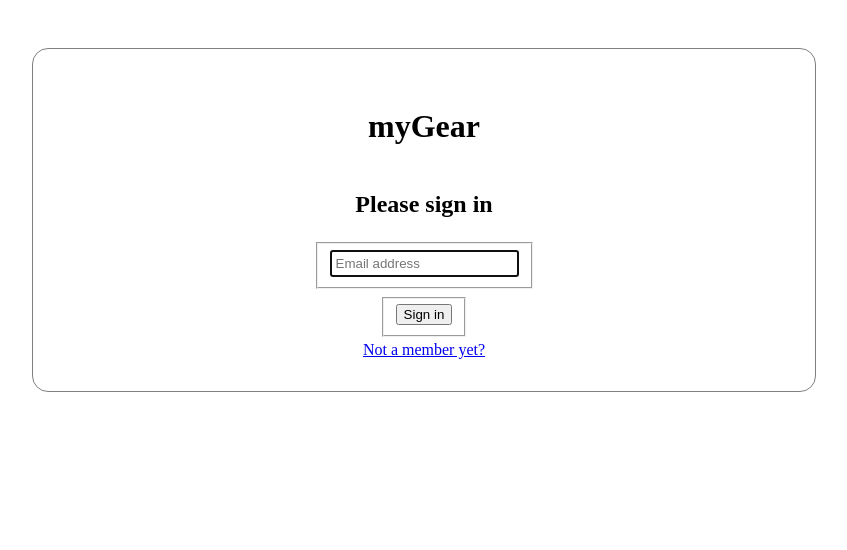
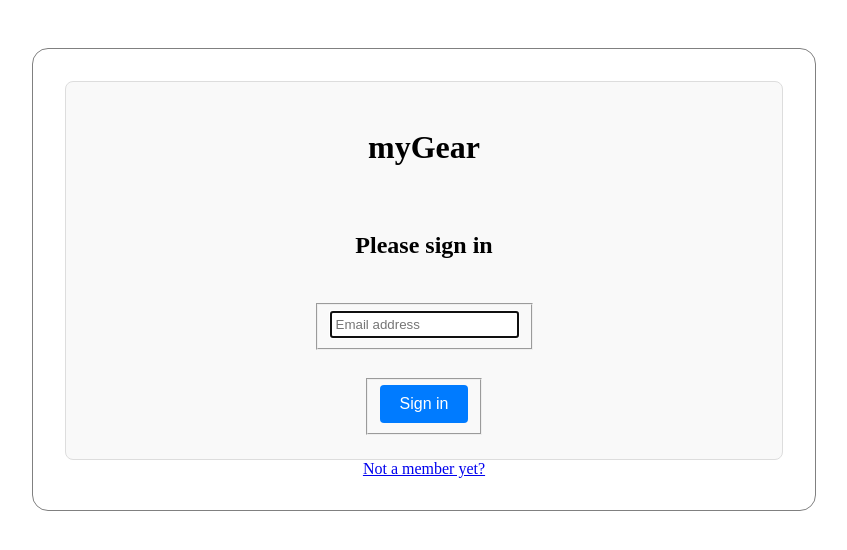
Before and after one commit to jeremywhitney/mygear, a React (Vite) app: page /login in a window 1280 px wide. Shown: the top 550 px of the page, without its empty margins (216-1063 px from the left). Built offline with nearby package versions, Linux system fonts and the light colour scheme.

Commit message:
Added validation to form for category, brand and model. Moved alpha sorting to category and brand dropdown components. Basic CSS for form.

```diff
--- a/src/components/filter/BrandDropdown.jsx
+++ b/src/components/filter/BrandDropdown.jsx
@@ -3,6 +3,7 @@ export const BrandDropdown = ({
   selectedBrand,
   setSelectedBrand,
 }) => {
+  const sortedBrands = [...brands].sort((a, b) => a.name.localeCompare(b.name));
   return (
     <select
       className="filter-dropdown"
@@ -10,7 +11,7 @@ export const BrandDropdown = ({
       onChange={(e) => setSelectedBrand(e.target.value)}
     >
       <option value="">All Brands</option>
-      {brands.map((brand) => (
+      {sortedBrands.map((brand) => (
         <option key={brand.id} value={brand.id}>
           {brand.name}
         </option>
--- a/src/components/filter/CategoryDropdown.jsx
+++ b/src/components/filter/CategoryDropdown.jsx
@@ -3,14 +3,17 @@ export const CategoryDropdown = ({
   selectedCategory,
   setSelectedCategory,
 }) => {
+  const sortedCategories = [...categories].sort((a, b) =>
+    a.name.localeCompare(b.name)
+  );
   return (
     <select
       className="filter-dropdown"
       value={selectedCategory}
       onChange={(e) => setSelectedCategory(e.target.value)}
     >
-      <option value="">All Categories</option>
-      {categories.map((category) => (
+      <option value="">Select a Category</option>
+      {sortedCategories.map((category) => (
         <option key={category.id} value={category.id}>
           {category.name}
         </option>
--- a/src/components/forms/Form.css
+++ b/src/components/forms/Form.css
@@ -0,0 +1,120 @@
+/* 2 Column Layout*/
+
+form {
+    max-width: 800px;
+    margin: 0 auto;
+    padding: 20px;
+    border: 1px solid #ddd;
+    border-radius: 8px;
+    background-color: #f9f9f9;
+    display: grid;
+    grid-template-columns: 1fr 1fr;
+    gap: 20px;
+  }
+
+  form div {
+    display: flex;
+    flex-direction: column;
+  }
+
+  label {
+    font-weight: bold;
+    margin-bottom: 5px;
+  }
+
+  input[type="text"],
+  textarea {
+    width: 100%;
+    padding: 8px;
+    border: 1px solid #ccc;
+    border-radius: 4px;
+  }
+
+  textarea {
+    height: 120px;
+    resize: vertical;
+  }
+
+  button {
+    grid-column: span 2;
+    background-color: #007bff;
+    color: white;
+    border: none;
+    padding: 10px 20px;
+    border-radius: 4px;
+    cursor: pointer;
+    font-size: 16px;
+  }
+
+  button:hover {
+    background-color: #0056b3;
+  }
+
+  /* Adjustments for two-column layout */
+  .gear-form-item {
+    grid-column: span 1;
+  }
+
+  .gear-form-item.full-width {
+    grid-column: span 2;
+  }
+
+
+/* Vertical layout */
+
+/* form {
+    max-width: 600px;
+    margin: 0 auto;
+    padding: 20px;
+    border: 1px solid #ddd;
+    border-radius: 8px;
+    background-color: #f9f9f9;
+  }
+
+  form div {
+    margin-bottom: 15px;
+  }
+
+  label {
+    display: block;
+    font-weight: bold;
+    margin-bottom: 5px;
+  }
+
+  input[type="text"],
+  textarea {
+    width: 100%;
+    padding: 8px;
+    border: 1px solid #ccc;
+    border-radius: 4px;
+  }
+
+  textarea {
+    height: 100px;
+    resize: vertical;
+  }
+
+  button {
+    background-color: #007bff;
+    color: white;
+    border: none;
+    padding: 10px 20px;
+    border-radius: 4px;
+    cursor: pointer;
+    font-size: 16px;
+  }
+
+  button:hover {
+    background-color: #0056b3;
+  }
+
+  .filter-dropdown {
+    width: 100%;
+    padding: 8px;
+    border: 1px solid #ccc;
+    border-radius: 4px;
+  }
+
+  .for-sale-filter {
+    margin-top: 10px;
+  } */
--- a/src/components/forms/GearForm.jsx
+++ b/src/components/forms/GearForm.jsx
@@ -3,6 +3,7 @@ import { CategoryDropdown } from "../filter/CategoryDropdown";
 import { ConditionDropdown } from "../filter/ConditionDropdown";
 import { BrandDropdown } from "../filter/BrandDropdown";
 import { ForSaleFilter } from "../filter/ForSaleFilter";
+import "./Form.css"
 
 export const GearForm = ({
   currentUser,
@@ -20,9 +21,21 @@ export const GearForm = ({
   const [description, setDescription] = useState(gear.description || "");
   const [image, setImage] = useState(gear.image || "");
   const [forSale, setForSale] = useState(gear.forSale || false);
+  const [errors, setErrors] = useState({});
 
   const onSubmit = (event) => {
     event.preventDefault();
+
+    // Basic validation
+    const newErrors = {};
+    if (!category) newErrors.category = "Category is required";
+    if (!brand) newErrors.brand = "Brand is required";
+    if (!model) newErrors.model = "Model is required";
+
+    if (Object.keys(newErrors).length > 0) {
+      setErrors(newErrors);
+    } else {
+      setErrors({});
       const formData = {
         userId: currentUser.id,
         brandId: parseInt(brand),
@@ -35,6 +48,7 @@ export const GearForm = ({
         image,
       };
       handleSubmit(formData);
+    }
   };
 
   return (
@@ -44,16 +58,21 @@ export const GearForm = ({
         selectedCategory={category}
         setSelectedCategory={setCategory}
       />
+      {errors.category && <p>{errors.category}</p>}
+
       <ConditionDropdown
         conditions={conditions}
         selectedCondition={condition}
         setSelectedCondition={setCondition}
       />
+
       <BrandDropdown
         brands={brands}
         selectedBrand={brand}
         setSelectedBrand={setBrand}
       />
+      {errors.brand && <p>{errors.brand}</p>}
+
       <ForSaleFilter forSale={forSale} setForSale={setForSale} />
 
       <div>
@@ -71,6 +90,7 @@ export const GearForm = ({
           value={model}
           onChange={(e) => setModel(e.target.value)}
         />
+        {errors.model && <p>{errors.model}</p>}
       </div>
       <div>
         <label>Description:</label>
--- a/src/components/posts/AllPosts.jsx
+++ b/src/components/posts/AllPosts.jsx
@@ -24,14 +24,12 @@ export const AllPosts = ({ currentUser }) => {
     const categoryList = Array.from(categorySet).map((id) => {
       return postsArray.find((post) => post.category.id === id).category;
     });
-    categoryList.sort((a, b) => a.name.localeCompare(b.name)); // Alphabetize Category list
     setCategories(categoryList);
 
     const brandSet = new Set(postsArray.map((post) => post.brand.id));
     const brandList = Array.from(brandSet).map((id) => {
       return postsArray.find((post) => post.brand.id === id).brand;
     });
-    brandList.sort((a, b) => a.name.localeCompare(b.name)); // Alphabetize Brand list
     setBrands(brandList);
   };
 
```
Lines whose indentation alone changed are shown as unchanged.
